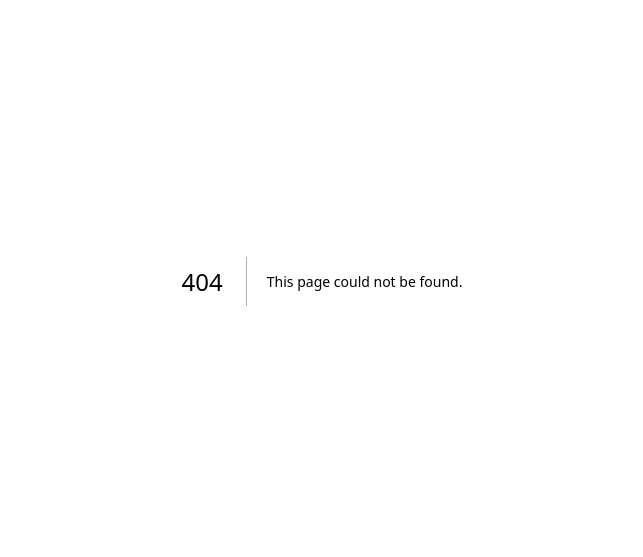
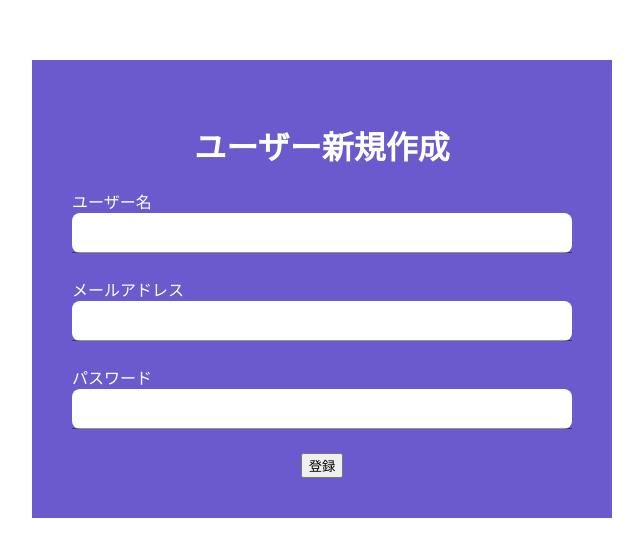
Before and after one commit to nakaryo716/missions-app, a Next.js app: page /signup in a window 1280 px wide. Before the commit this address had no page. Shown: the part 119-676 px from the top of the page, without its empty margins (318-961 px from the left). Built offline with nearby package versions, Linux system fonts and the light colour scheme.

Commit message:
[add]add SigunUp page and components

```diff
--- /dev/null
+++ b/src/app/signup/page.tsx
@@ -0,0 +1,40 @@
+'use client'
+import SignUp from "@/components/SignUp";
+import { Box } from "@mui/material";
+import { ChangeEvent, useState } from "react";
+
+export default function SignUpPage() {
+
+  const handleSubmit = () => {
+    alert(userName + email + password);
+  };
+
+  const [userName, setUserName] = useState("");
+  const [email, setEmail] = useState("");
+  const [password, setPassword] = useState("");
+
+  const handleSetUserName = (e:  ChangeEvent<HTMLInputElement | HTMLTextAreaElement>) => {
+    setUserName(e.target.value);
+  };
+
+  const handleSetEmail = (e:  ChangeEvent<HTMLInputElement | HTMLTextAreaElement>) => {
+    setEmail(e.target.value);
+  };
+
+  const handleSetPassword = (e:  ChangeEvent<HTMLInputElement | HTMLTextAreaElement>) => {
+    setPassword(e.target.value);
+  };
+
+  return(
+    <>
+      <Box sx={{display: "flex", justifyContent: "center", alignItems: "center", minHeight: "100vh"}}>
+        <SignUp
+          handleSubmit={handleSubmit}
+          handleSetUserName={handleSetUserName}
+          handleSetEmail={handleSetEmail}
+          handleSetPassword={handleSetPassword}
+        />
+      </Box>
+    </>
+  )
+}
--- /dev/null
+++ b/src/components/MyInput.tsx
@@ -0,0 +1,28 @@
+import { Input as BaseInput } from "@mui/material"
+import { ChangeEvent } from "react";
+
+interface InputProps {
+  type: string;
+  required: boolean;
+  autoComp: string;
+  handleChange: (e: ChangeEvent<HTMLInputElement | HTMLTextAreaElement>) => void;
+}
+
+export default function Input({type, required, autoComp, handleChange}: InputProps) {
+  return(
+    <BaseInput
+      type={type}
+      onChange={e => handleChange(e)}
+      required={required}
+      autoComplete={autoComp}
+      sx={style}
+    />
+  );
+}
+
+const style = {
+  backgroundColor: "white",
+  borderRadius: 2,
+  width: "100%",
+  height: 40,
+}
--- /dev/null
+++ b/src/components/SignUp.tsx
@@ -0,0 +1,46 @@
+import { Box } from "@mui/material";
+import { ChangeEvent } from "react";
+import MyInput from "./MyInput";
+
+interface SignUpProps {
+  handleSubmit: () => void;
+  handleSetUserName: (e: ChangeEvent<HTMLInputElement | HTMLTextAreaElement>) => void;
+  handleSetEmail: (e: ChangeEvent<HTMLInputElement | HTMLTextAreaElement>) => void;
+  handleSetPassword: (e: ChangeEvent<HTMLInputElement | HTMLTextAreaElement>) => void;
+};
+
+export default function SignUp(props: SignUpProps) {
+  const {
+    handleSubmit,
+    handleSetUserName,
+    handleSetEmail,
+    handleSetPassword,
+  } = props;
+
+  return(
+    <>
+      <Box sx={{width: "80%", maxWidth: 500, padding: 5, backgroundColor: "#6a5acd", color: "white"}}>
+        <Box sx={{display: "flex", justifyContent: "center"}}>
+          <h1>ユーザー新規作成</h1>
+        </Box>
+        <form onSubmit={handleSubmit}>
+          <Box sx={{marginBottom: 3}}>
+            <label>ユーザー名</label><br/>
+              <MyInput type="text" handleChange={handleSetUserName} required={true} autoComp="" />
+          </Box>
+          <Box sx={{marginBottom: 3}}>
+            <label>メールアドレス</label><br />
+            <MyInput type="email" handleChange={handleSetEmail} required={true} autoComp="" />
+          </Box>
+          <Box sx={{marginBottom: 3}}>
+            <label>パスワード</label><br />
+            <MyInput type="password" handleChange={handleSetPassword} required={true} autoComp="new-password" />
+          </Box>
+          <Box sx={{display: "flex", justifyContent: "center"}}>
+            <input type="submit" value="登録"/>
+          </Box>
+        </form>
+      </Box>
+    </>
+  )
+}
```
Also changed, not shown: src/app/login/page.tsx (added, +7 -0 lines), src/app/missions/page.tsx (deleted, +0 -7 lines), src/app/page.module.css (deleted, +0 -168 lines), src/app/page.tsx (+2 -65 lines).
